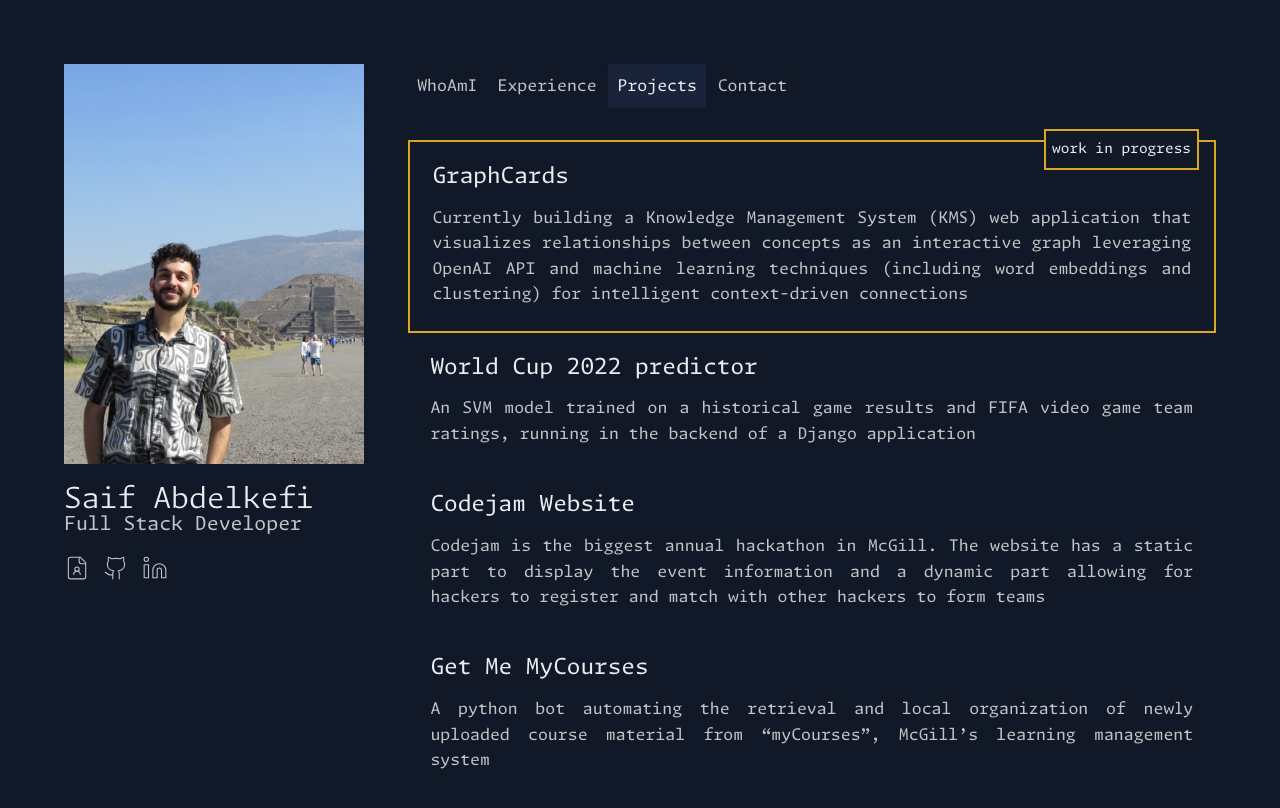
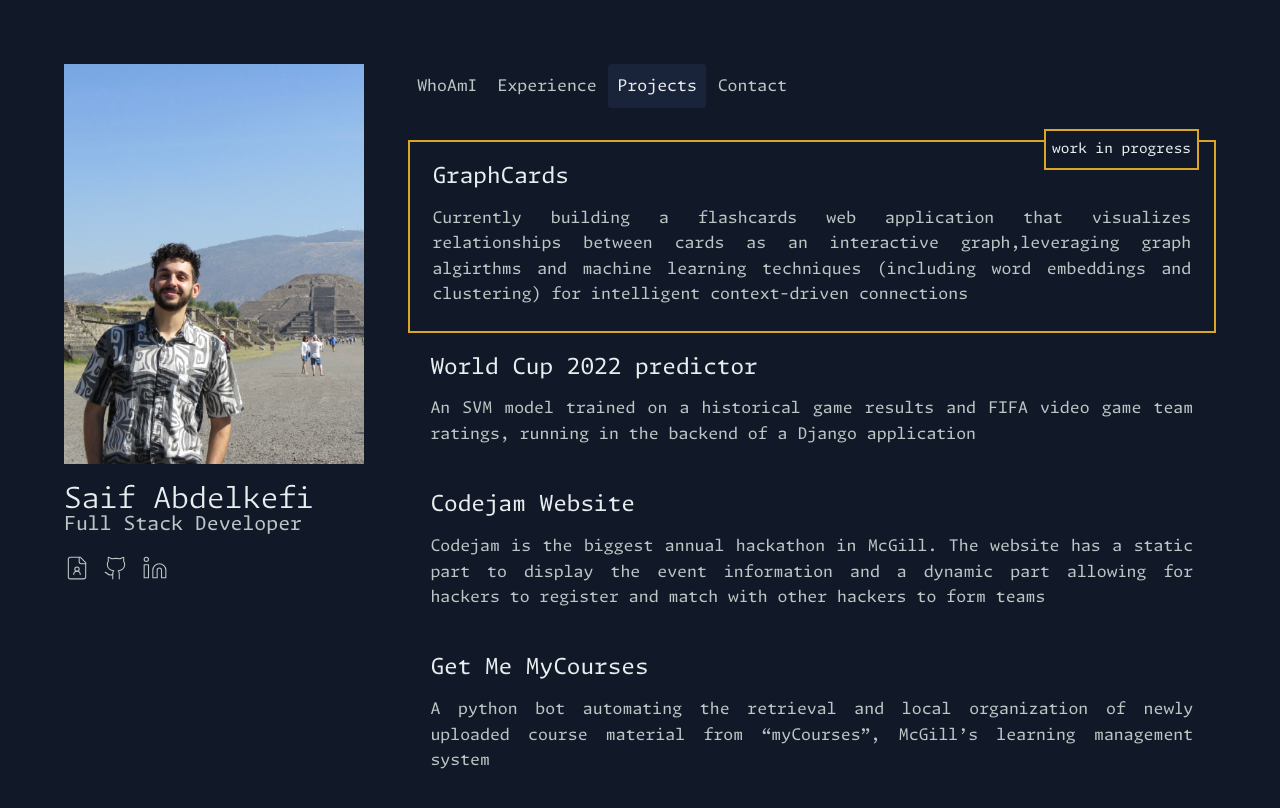
Before and after one commit to SaifAbdkf/personal-website, a React (Vite) app: page /projects in a window 1280 px wide. Shown: the top 808 px of the page. Built offline with nearby package versions, Linux system fonts and the light colour scheme.

Commit message:
content change graphcards description

```diff
--- a/src/Home.tsx
+++ b/src/Home.tsx
@@ -13,8 +13,8 @@ export default function Home() {
       </p>
       <p>
         My experience spans 3D web visualizations, CRUD systems for resource
-        management, and Microsoft Power Platform for business intelligence
-        solutions. Writing maintainable code is my craft, primarily in
+        management, and Microsoft Power Platform solutions for business
+        intelligence. Writing maintainable code is my craft, primarily in
         TypeScript for the web, Python for automation and data driven projects,
         while keeping a soft spot for Java and its robust architecture. I also
         use LLMs and modern tools to optimize every step of the continuous
--- a/src/Projects.tsx
+++ b/src/Projects.tsx
@@ -10,11 +10,11 @@ export default function Project() {
           >
             <h2 className={styles.projectTitle}>GraphCards</h2>
             <p className={`${styles.projectDescription}`}>
-              Currently building a Knowledge Management System (KMS) web
-              application that visualizes relationships between concepts as an
-              interactive graph leveraging OpenAI API and machine learning
-              techniques (including word embeddings and clustering) for
-              intelligent context-driven connections
+              Currently building a flashcards web application that visualizes
+              relationships between cards as an interactive graph,leveraging
+              graph algirthms and machine learning techniques (including word
+              embeddings and clustering) for intelligent context-driven
+              connections
             </p>
             <span className={`${styles.inProgressLabel}`}>
               work in progress{" "}
```
